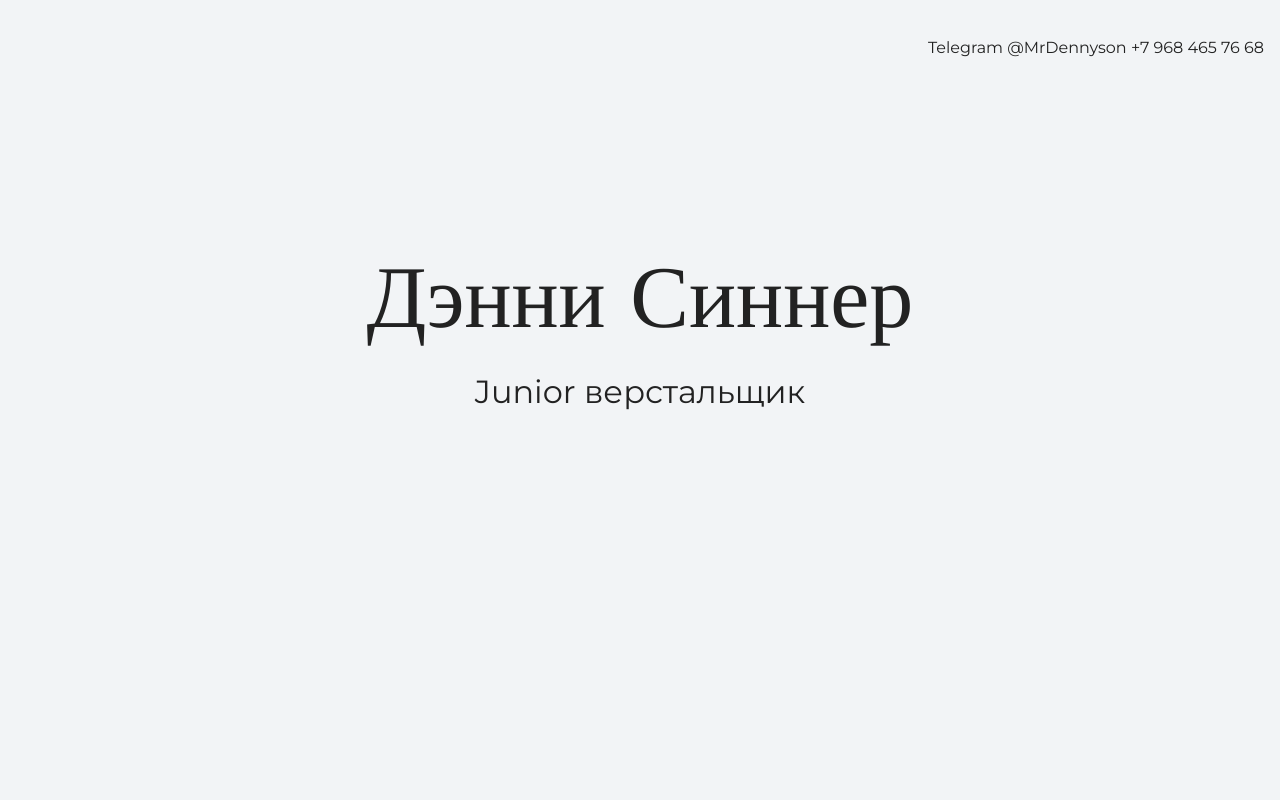
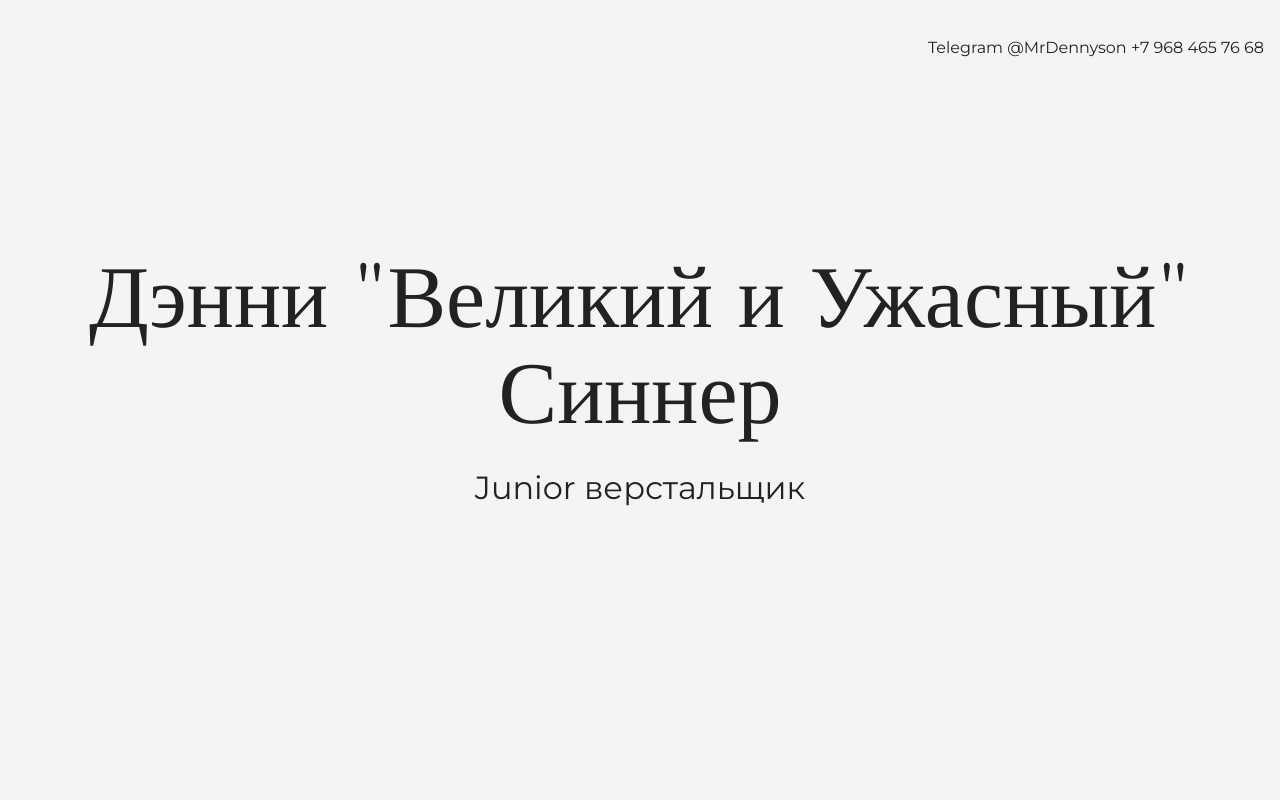
Before and after one commit to dsnnr/Danny-Sinner, a plain HTML site: page index.html in a window 1280 px wide. Shown: the top 800 px of the page. Drawn offline with nearby package versions, Linux system fonts and the light colour scheme.

Commit message:
Поменял текст на главной странице

```diff
--- a/index.html
+++ b/index.html
@@ -16,7 +16,7 @@
 
     <section class="hero-image">
       <div class="container">
-      <h1 class="heading">Дэнни Синнер</h1>
+      <h1 class="heading">Дэнни "Великий и Ужасный" Синнер</h1>
       <p>Junior верстальщик</p>
     </div>
     </section>
@@ -30,7 +30,7 @@
       <p>Я делаю самые оригинальные и эксклюзивные сайты.</p>
     </div>
     </section>
-
+¤
     <section class="portfolio">
       <div class="container">
       <h2 class="subheading">Мои работы</h2>
```
